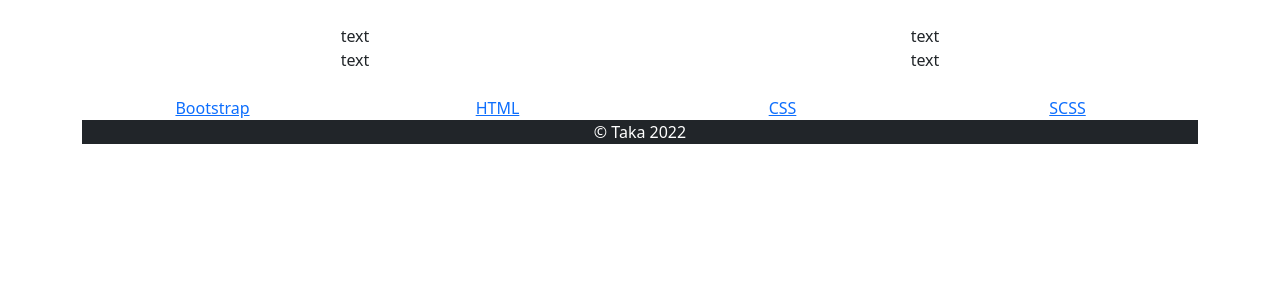
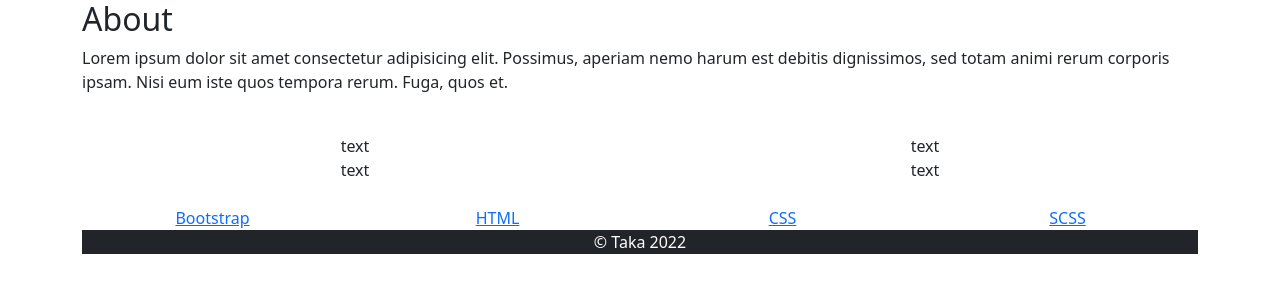
Before and after one commit to TKHTS/portfolio-tamwood, a plain HTML site: page index.html in a window 1280 px wide. Drawn offline with nearby package versions, Linux system fonts and the light colour scheme.

Commit message:
Add about section

```diff
--- a/index.html
+++ b/index.html
@@ -18,6 +18,14 @@
 
             </header>
             <main>
+                <div class="row">
+                    <div class="col-sm-12">
+                        <h2>About</h2>
+                        <div>
+                            <p>Lorem ipsum dolor sit amet consectetur adipisicing elit. Possimus, aperiam nemo harum est debitis dignissimos, sed totam animi rerum corporis ipsam. Nisi eum iste quos tempora rerum. Fuga, quos et.</p>
+                        </div>
+                    </div>
+                </div>
                 <div class="row pt-4">
                     <div class="col-sm-12 col-md-6 text-center">
                         text
```
